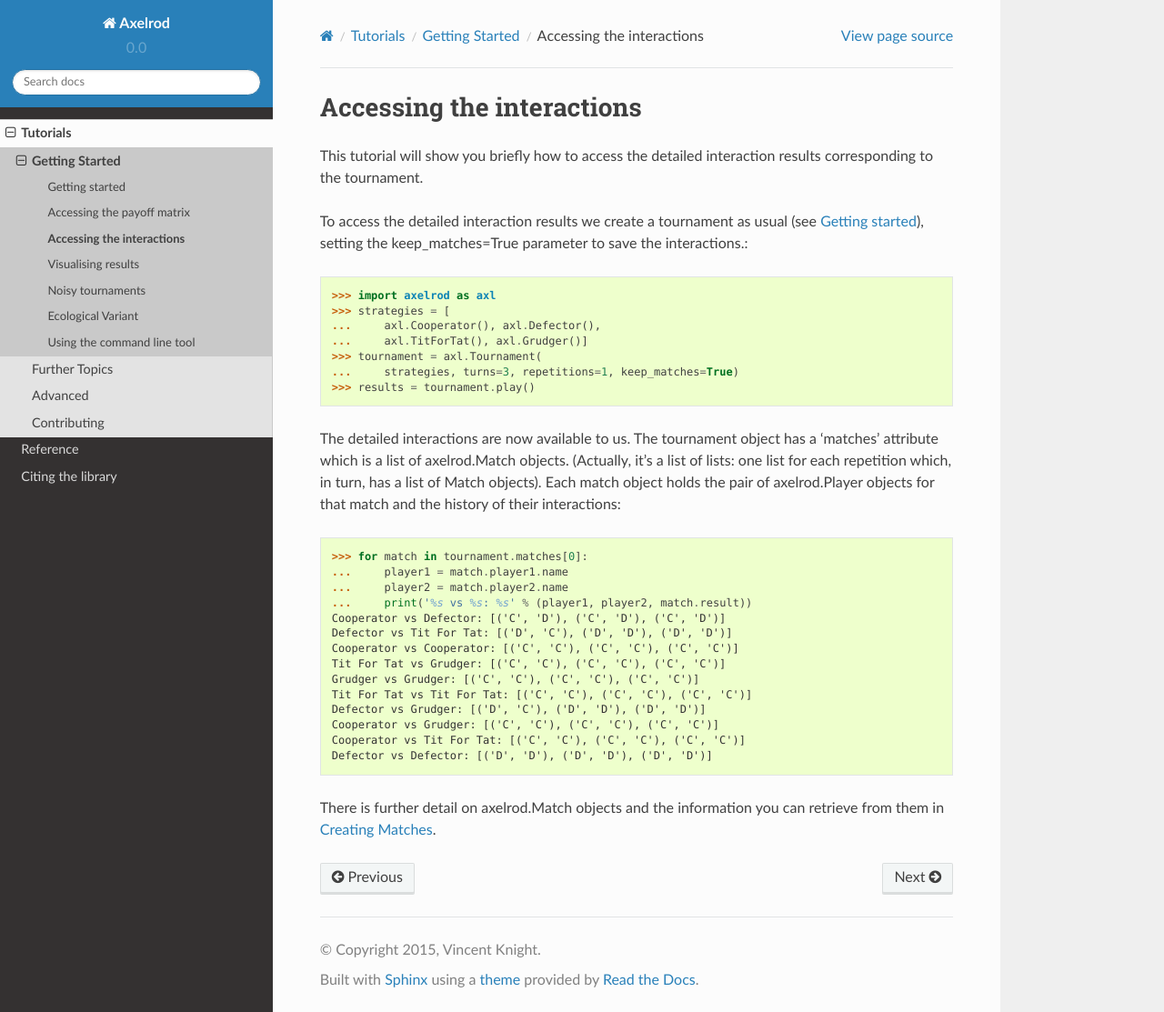
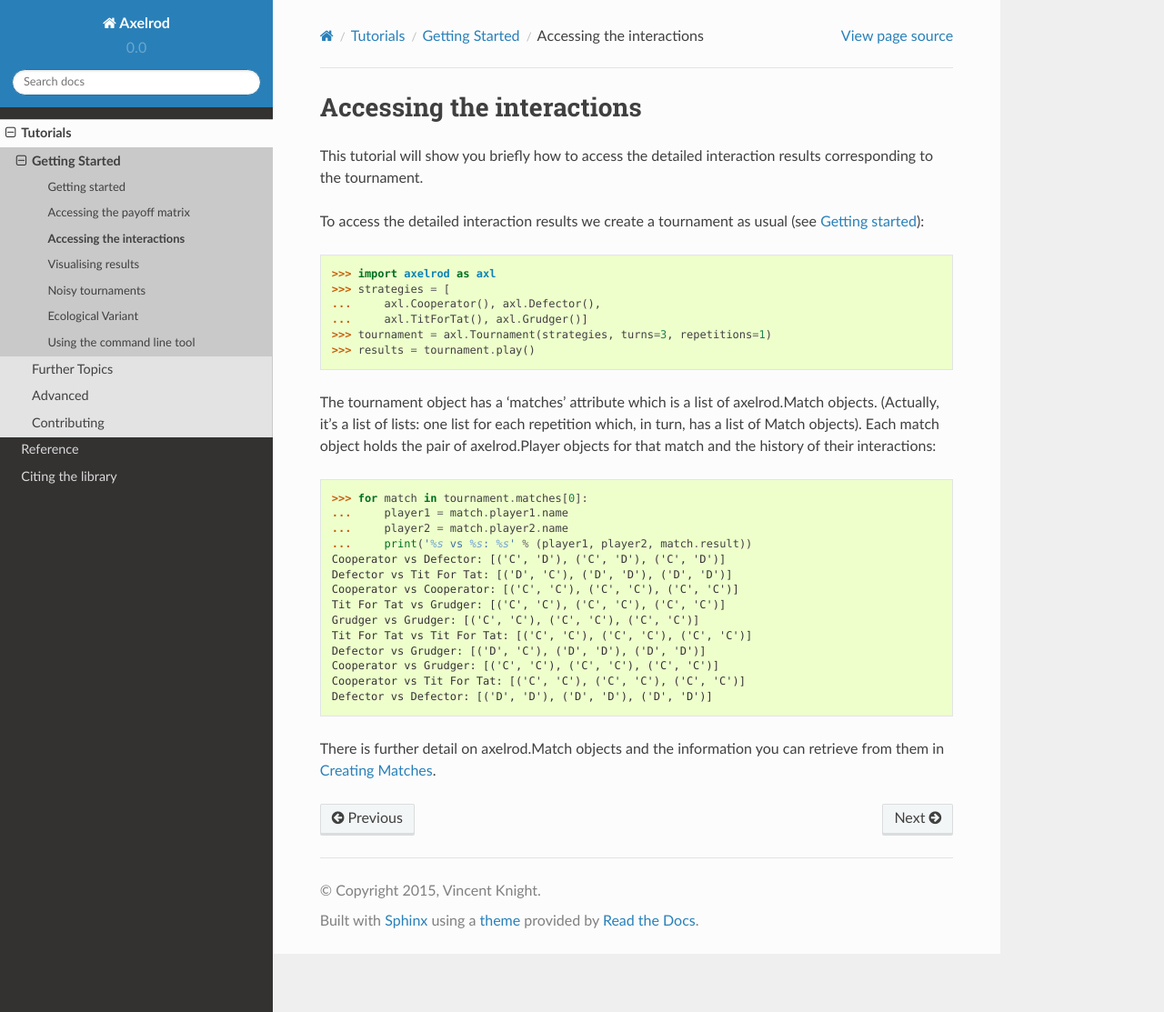
Before and after one commit to Axelrod-Python/Axelrod, a Sphinx documentation site: the page built from docs/tutorials/getting_started/interactions.rst, in a window 1280 px wide and 1113 px high. Shown: the whole window at 91% size. Built offline with Sphinx 7.4.7 and the Read the Docs theme 2.0.0, drawn with Linux system fonts in a browser that asks for light colours.

Commit message:
Making keep matches default.

```diff
--- a/docs/tutorials/getting_started/interactions.rst
+++ b/docs/tutorials/getting_started/interactions.rst
@@ -5,22 +5,19 @@ This tutorial will show you briefly how to access the detailed interaction
 results corresponding to the tournament.
 
 To access the detailed interaction results we create a tournament as usual
-(see :ref:`getting-started`), setting the keep_matches=True parameter to save
-the interactions.::
+(see :ref:`getting-started`)::
 
     >>> import axelrod as axl
     >>> strategies = [
     ...     axl.Cooperator(), axl.Defector(),
     ...     axl.TitForTat(), axl.Grudger()]
-    >>> tournament = axl.Tournament(
-    ...     strategies, turns=3, repetitions=1, keep_matches=True)
+    >>> tournament = axl.Tournament(strategies, turns=3, repetitions=1)
     >>> results = tournament.play()
 
-The detailed interactions are now available to us. The tournament object has
-a 'matches' attribute which is a list of axelrod.Match objects. (Actually, it's
-a list of lists: one list for each repetition which, in turn, has a list of
-Match objects). Each match object holds the pair of axelrod.Player objects for
-that match and the history of their interactions::
+The tournament object has a 'matches' attribute which is a list of axelrod.Match
+objects. (Actually, it's a list of lists: one list for each repetition which, in
+turn, has a list of Match objects). Each match object holds the pair of
+axelrod.Player objects for that match and the history of their interactions::
 
     >>> for match in tournament.matches[0]:
     ...     player1 = match.player1.name
```
Also changed, not shown: 2 other files.
